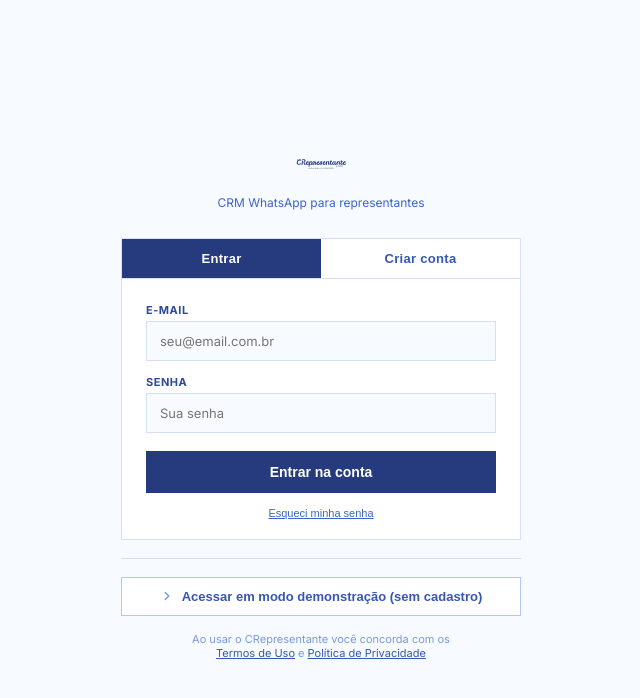
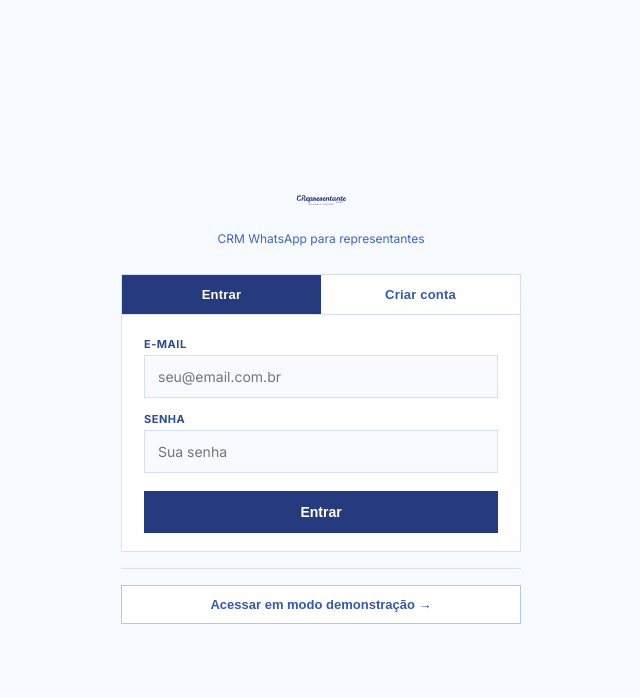
Before and after one commit to Otavio7777/crepresentante, a React (Vite) app: page / in a window 1280 px wide. Shown: the top 698 px of the page, without its empty margins (319-959 px from the left). Built offline with nearby package versions, Linux system fonts and the light colour scheme.

Commit message:
fix: keyboard bug (Field fora do render loop) + sem confirmação de e-mail

```diff
--- a/src/App.jsx
+++ b/src/App.jsx
@@ -10,23 +10,47 @@
 
 // ─── Auth screens ─────────────────────────────
 // ─── Email validation ────────────────────────────────────────────────────────
-const isValidEmail = e => /^[a-zA-Z0-9._%+\-]+@[a-zA-Z0-9.\-]+\.[a-zA-Z]{2,}$/.test(e.trim())
+const isValidEmail = e => /^[a-zA-Z0-9._%+\-]+@[a-zA-Z0-9.\-]+\.[a-zA-Z]{2,}$/.test((e||'').trim())
+
+// Field defined OUTSIDE LoginScreen to avoid remount on every keystroke
+const AuthField = ({ label, type='text', value, onChange, placeholder, error, onKey, hint }) => (
+  <div style={{ display:'flex', flexDirection:'column', gap:4 }}>
+    <label style={{ fontSize:11, fontWeight:700, color:B[700], textTransform:'uppercase', letterSpacing:.5 }}>{label}</label>
+    <input
+      type={type}
+      value={value}
+      onChange={onChange}
+      onKeyDown={onKey}
+      placeholder={placeholder}
+      autoComplete={type==='password'?'current-password':type==='email'?'email':'name'}
+      style={{
+        padding:'12px 13px',
+        border:`1px solid ${error ? '#fca5a5' : B[200]}`,
+        background: error ? '#fff5f5' : B[50],
+        fontSize:14, color:B[800], outline:'none', fontFamily:'inherit',
+        WebkitAppearance:'none', borderRadius:0,
+      }}
+    />
+    {error && <div style={{ fontSize:11, color:'#dc2626' }}>⚠ {error}</div>}
+    {hint && !error && <div style={{ fontSize:11, color:B[500] }}>{hint}</div>}
+  </div>
+)
 
 function LoginScreen({ onLogin, onSignUp, onDemo }) {
-  const [mode, setMode]       = useState('login') // login | signup | done
+  const [mode, setMode]       = useState('login') // login | signup
   const [name, setName]       = useState('')
   const [email, setEmail]     = useState('')
   const [pw, setPw]           = useState('')
   const [pw2, setPw2]         = useState('')
-  const [err, setErr]         = useState({})
+  const [errs, setErrs]       = useState({})
   const [loading, setLoading] = useState(false)
 
   const validate = () => {
     const e = {}
     if (mode === 'signup' && name.trim().length < 2)
-      e.name = 'Nome deve ter ao menos 2 caracteres'
+      e.name = 'Digite seu nome completo'
     if (!isValidEmail(email))
-      e.email = 'E-mail inválido — use o formato nome@dominio.com'
+      e.email = 'E-mail inválido — ex: nome@empresa.com.br'
     if (pw.length < 6)
       e.pw = 'Senha deve ter ao menos 6 caracteres'
     if (mode === 'signup' && pw !== pw2)
@@ -34,63 +58,28 @@
     return e
   }
 
+  const switchMode = m => { setMode(m); setErrs({}); }
+
   const submit = async () => {
-    const errs = validate()
-    if (Object.keys(errs).length) { setErr(errs); return }
-    setErr({}); setLoading(true)
+    const e = validate()
+    if (Object.keys(e).length) { setErrs(e); return }
+    setErrs({}); setLoading(true)
+
     if (mode === 'login') {
       const { error } = await onLogin(email.trim(), pw)
-      if (error) setErr({ global: error.message === 'Invalid login credentials' ? 'E-mail ou senha incorretos' : error.message })
+      if (error) setErrs({ global: 'E-mail ou senha incorretos' })
     } else {
       const { error } = await onSignUp(email.trim(), pw, name.trim())
-      if (error) setErr({ global: error.message })
-      else setMode('done')
+      if (error) {
+        setErrs({ global: error.message.includes('already') ? 'E-mail já cadastrado. Faça login.' : error.message })
+      } else {
+        // Auto-login after signup
+        const { error: loginErr } = await onLogin(email.trim(), pw)
+        if (loginErr) setErrs({ global: 'Conta criada! Faça login com suas credenciais.' })
+      }
     }
     setLoading(false)
   }
-
-  const Field = ({ id, label, type='text', value, onChange, placeholder, error, onKey }) => (
-    <div style={{ display:'flex', flexDirection:'column', gap:4 }}>
-      <label style={{ fontSize:11, fontWeight:700, color:B[700], textTransform:'uppercase', letterSpacing:.5 }}>{label}</label>
-      <input
-        type={type} value={value} onChange={onChange} placeholder={placeholder}
-        onKeyDown={onKey}
-        style={{
-          padding:'11px 13px',
-          border:`1px solid ${error ? '#fca5a5' : B[200]}`,
-          background: error ? '#fff5f5' : B[50],
-          fontSize:13, color:B[800], outline:'none', fontFamily:'inherit',
-          boxShadow: error ? 'inset 0 0 0 1px #fca5a5' : 'none',
-        }}
-      />
-      {error && <div style={{ fontSize:11, color:'#dc2626', display:'flex', alignItems:'center', gap:4 }}>⚠ {error}</div>}
-    </div>
-  )
-
-  // ── E-mail confirmado ──
-  if (mode === 'done') return (
-    <div style={{ minHeight:'100dvh', background:B[50], display:'flex', alignItems:'center', justifyContent:'center', padding:20 }}>
-      <div style={{ width:'100%', maxWidth:380, textAlign:'center' }}>
-        <div style={{ width:72, height:72, background:B[800], display:'flex', alignItems:'center', justifyContent:'center', margin:'0 auto 24px' }}>
-          <Ic n="mail" s={36} c={B[0]} />
-        </div>
-        <div style={{ fontSize:20, fontWeight:900, color:B[800], marginBottom:10 }}>Confirme seu e-mail</div>
-        <div style={{ fontSize:14, color:B[600], lineHeight:1.7, marginBottom:8 }}>
-          Enviamos um link de confirmação para
-        </div>
-        <div style={{ fontSize:15, fontWeight:800, color:B[800], marginBottom:24 }}>{email}</div>
-        <div style={{ fontSize:12, color:B[500], lineHeight:1.6, background:B[100], border:`1px solid ${B[200]}`, padding:'12px 16px', marginBottom:24 }}>
-          Abra o e-mail e clique no link para ativar sua conta. Verifique também a caixa de spam.
-        </div>
-        <button onClick={()=>setMode('login')} style={{ width:'100%', padding:'12px', background:B[800], color:B[0], border:'none', fontSize:13, fontWeight:700, cursor:'pointer' }}>
-          Já confirmei — entrar
-        </button>
-        <button onClick={()=>{ setMode('signup'); setEmail(''); setPw(''); setPw2(''); setName('') }} style={{ width:'100%', marginTop:8, padding:'10px', background:'none', border:`1px solid ${B[300]}`, color:B[600], fontSize:12, cursor:'pointer' }}>
-          Usar outro e-mail
-        </button>
-      </div>
-    </div>
-  )
 
   return (
     <div style={{ minHeight:'100dvh', background:B[50], display:'flex', alignItems:'center', justifyContent:'center', padding:20 }}>
@@ -104,85 +93,95 @@
           <div style={{ fontSize:12, color:B[500], marginTop:6 }}>CRM WhatsApp para representantes</div>
         </div>
 
-        {/* Tab switcher */}
-        <div style={{ display:'flex', marginBottom:0, border:`1px solid ${B[200]}`, background:B[0] }}>
+        {/* Tabs */}
+        <div style={{ display:'flex', border:`1px solid ${B[200]}` }}>
           {[['login','Entrar'],['signup','Criar conta']].map(([id,lbl])=>(
-            <button key={id} onClick={()=>{ setMode(id); setErr({}) }} style={{
+            <button key={id} onClick={()=>switchMode(id)} style={{
               flex:1, padding:'12px', background:mode===id?B[800]:B[0],
               color:mode===id?B[0]:B[600], border:'none', cursor:'pointer',
-              fontSize:13, fontWeight:700, letterSpacing:.3,
+              fontSize:13, fontWeight:700, letterSpacing:.2,
             }}>{lbl}</button>
           ))}
         </div>
 
-        <div style={{ background:B[0], border:`1px solid ${B[200]}`, borderTop:'none', padding:'24px 24px 20px', display:'flex', flexDirection:'column', gap:14 }}>
+        <div style={{ background:B[0], border:`1px solid ${B[200]}`, borderTop:'none', padding:'22px 22px 18px', display:'flex', flexDirection:'column', gap:14 }}>
 
-          {err.global && (
-            <div style={{ fontSize:12, color:'#dc2626', background:'#fef2f2', border:'1px solid #fca5a5', padding:'10px 14px', display:'flex', gap:8, alignItems:'center' }}>
-              <span style={{ fontSize:14 }}>⚠</span> {err.global}
+          {errs.global && (
+            <div style={{ fontSize:12, color:'#dc2626', background:'#fef2f2', border:'1px solid #fca5a5', padding:'10px 14px' }}>
+              ⚠ {errs.global}
             </div>
           )}
 
           {mode === 'signup' && (
-            <Field label="Nome completo" value={name} onChange={e=>setName(e.target.value)} placeholder="Ex: Carlos Souza" error={err.name} />
+            <AuthField
+              label="Nome completo"
+              value={name}
+              onChange={e=>setName(e.target.value)}
+              placeholder="Ex: Carlos Souza"
+              error={errs.name}
+            />
           )}
 
-          <Field label="E-mail" type="email" value={email} onChange={e=>{setEmail(e.target.value);setErr(v=>({...v,email:undefined}))}} placeholder="seu@email.com.br" error={err.email} />
+          <AuthField
+            label="E-mail"
+            type="email"
+            value={email}
+            onChange={e=>{ setEmail(e.target.value); setErrs(v=>({...v,email:undefined,global:undefined})) }}
+            placeholder="seu@email.com.br"
+            error={errs.email}
+            hint={email && !isValidEmail(email) ? 'Formato: nome@dominio.com.br' : undefined}
+          />
 
-          {email && !isValidEmail(email) && (
-            <div style={{ fontSize:11, color:B[500], marginTop:-10, background:B[100], padding:'6px 10px', borderLeft:`2px solid ${B[400]}` }}>
-              Formato: nome@empresa.com.br
-            </div>
+          <AuthField
+            label="Senha"
+            type="password"
+            value={pw}
+            onChange={e=>setPw(e.target.value)}
+            placeholder={mode==='signup'?'Mínimo 6 caracteres':'Sua senha'}
+            error={errs.pw}
+            onKey={mode==='login'?e=>e.key==='Enter'&&submit():undefined}
+          />
+
+          {mode === 'signup' && (
+            <AuthField
+              label="Confirmar senha"
+              type="password"
+              value={pw2}
+              onChange={e=>setPw2(e.target.value)}
+              placeholder="Repita a senha"
+              error={errs.pw2}
+              onKey={e=>e.key==='Enter'&&submit()}
+            />
           )}
 
-          <Field label="Senha" type="password" value={pw} onChange={e=>setPw(e.target.value)} placeholder={mode==='signup'?'Mínimo 6 caracteres':'Sua senha'} error={err.pw}
-            onKey={mode==='login'?e=>e.key==='Enter'&&submit():undefined} />
-
-          {mode === 'signup' && (
-            <Field label="Confirmar senha" type="password" value={pw2} onChange={e=>setPw2(e.target.value)} placeholder="Repita a senha" error={err.pw2}
-              onKey={e=>e.key==='Enter'&&submit()} />
-          )}
-
-          {mode === 'signup' && (
-            <div style={{ fontSize:11, color:B[500], background:B[50], border:`1px solid ${B[150]}`, padding:'8px 12px', lineHeight:1.6 }}>
-              Ao criar a conta você receberá um e-mail de confirmação. O link expira em 24h.
-            </div>
-          )}
-
-          <button onClick={submit} disabled={loading} style={{
-            padding:'13px', background: loading ? B[400] : B[800], color:B[0],
-            border:'none', fontSize:14, fontWeight:800, cursor: loading ? 'default' : 'pointer',
-            marginTop:4, display:'flex', alignItems:'center', justifyContent:'center', gap:8,
-            opacity: loading ? .8 : 1,
-          }}>
-            {loading
-              ? <><span style={{ width:16, height:16, border:`2px solid rgba(255,255,255,0.4)`, borderTop:`2px solid ${B[0]}`, borderRadius:'50%', animation:'spin 1s linear infinite', display:'inline-block' }} /> Aguarde...</>
-              : mode==='login' ? 'Entrar na conta' : 'Criar conta grátis'
-            }
+          <button
+            onClick={submit}
+            disabled={loading}
+            style={{
+              padding:'13px', background:loading?B[400]:B[800], color:B[0],
+              border:'none', fontSize:14, fontWeight:800,
+              cursor:loading?'default':'pointer', marginTop:4,
+              display:'flex', alignItems:'center', justifyContent:'center', gap:8,
+            }}
+          >
+            {loading ? 'Aguarde...' : mode==='login' ? 'Entrar' : 'Criar conta grátis'}
           </button>
-
-          {mode === 'login' && (
-            <button style={{ background:'none', border:'none', color:B[500], fontSize:11, cursor:'pointer', textDecoration:'underline', padding:0 }}>
-              Esqueci minha senha
-            </button>
-          )}
         </div>
 
-        <div style={{ height:1, background:B[200], margin:'18px 0' }} />
+        <div style={{ height:1, background:B[200], margin:'16px 0' }} />
 
-        <button onClick={onDemo} style={{ width:'100%', padding:'11px', background:B[0], border:`1px solid ${B[300]}`, color:B[600], fontSize:13, fontWeight:600, cursor:'pointer', display:'flex', alignItems:'center', justifyContent:'center', gap:8 }}>
-          <Ic n="chevR" s={14} c={B[400]} /> Acessar em modo demonstração (sem cadastro)
+        <button onClick={onDemo} style={{
+          width:'100%', padding:'11px', background:B[0],
+          border:`1px solid ${B[300]}`, color:B[600],
+          fontSize:13, fontWeight:600, cursor:'pointer',
+        }}>
+          Acessar em modo demonstração →
         </button>
-
-        <div style={{ textAlign:'center', fontSize:11, color:B[400], marginTop:16 }}>
-          Ao usar o CRepresentante você concorda com os<br/>
-          <span style={{ color:B[600], cursor:'pointer', textDecoration:'underline' }}>Termos de Uso</span> e <span style={{ color:B[600], cursor:'pointer', textDecoration:'underline' }}>Política de Privacidade</span>
-        </div>
       </div>
-      <style>{`@keyframes spin { to { transform: rotate(360deg) } }`}</style>
     </div>
   )
 }
+
 
 // ─── Shared: KpiCard ─────────────────────────
 const KpiCard = ({ label, value, sub, icon, delta, accent=false }) => (
```
Also changed, not shown: 1 other file (tests, documents, lock files or other folders).
